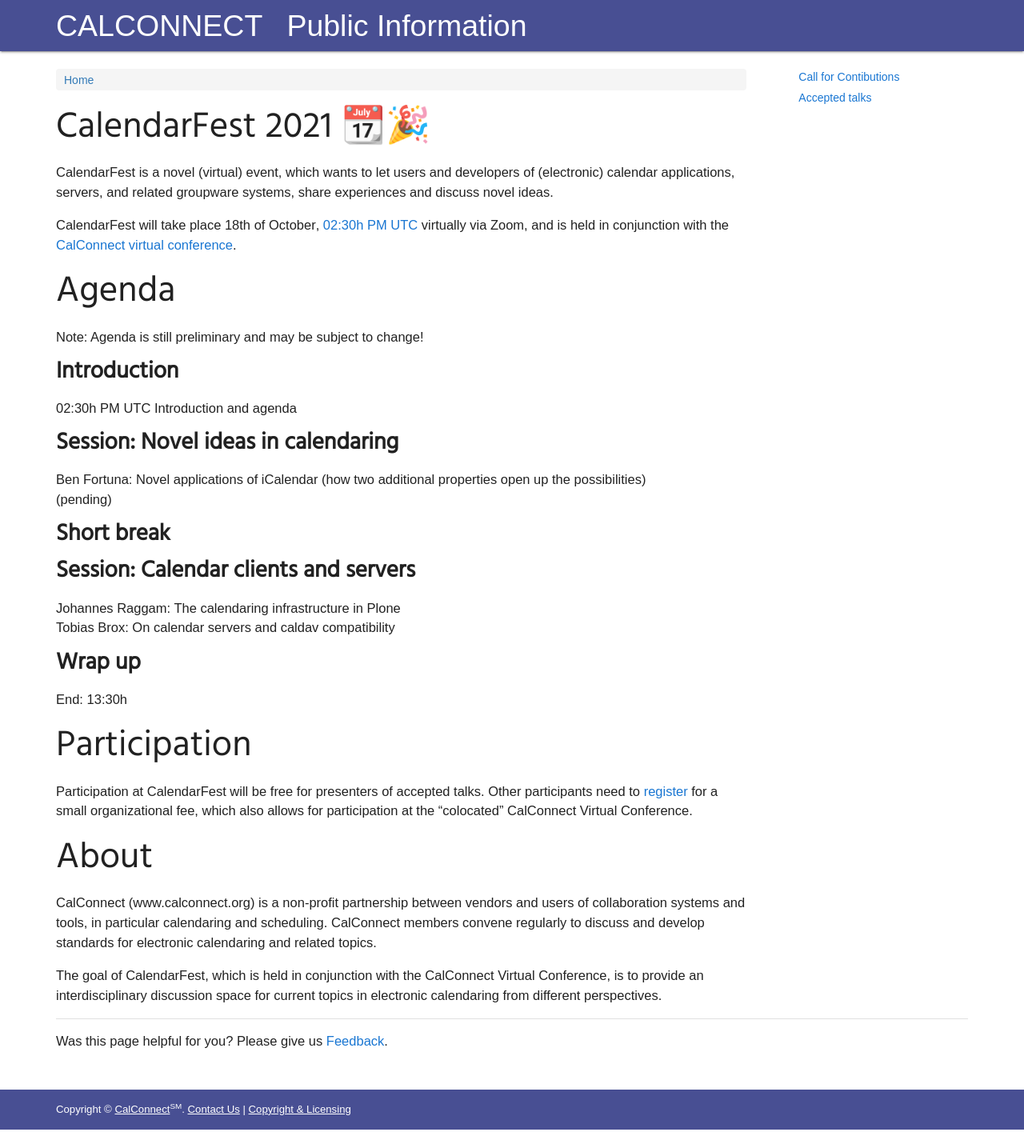
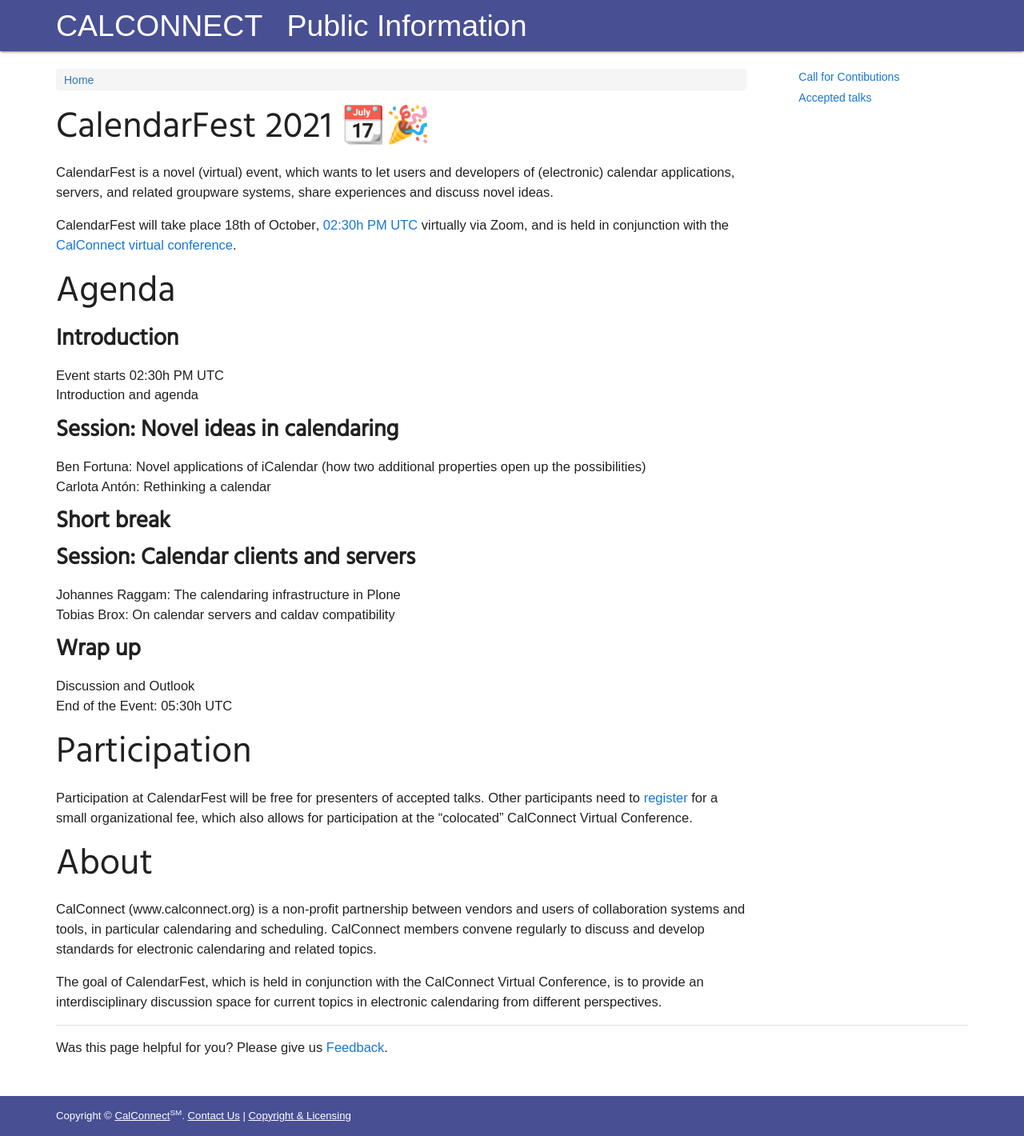
Before and after one commit to CalConnect/public, a Jekyll site: the page built from _pages/CalendarFest.md, in a window 1280 px wide. Shown: the whole page at 80% size. Built offline with Jekyll 4.4.1, drawn with Linux system fonts in a browser that asks for light colours; some web fonts are replaced.

Commit message:
Update CalendarFest.md

```diff
--- a/_pages/CalendarFest.md
+++ b/_pages/CalendarFest.md
@@ -14,14 +14,13 @@ CalendarFest will take place **18th of October**, [02:30h PM UTC](https://www.ti
 
 # Agenda
 
-Note: Agenda is still preliminary and may be subject to change!
-
 ### Introduction
-* 02:30h PM UTC Introduction and agenda
+* Event starts 02:30h PM UTC
+* Introduction and agenda
 
 ### Session: Novel ideas in calendaring
 * Ben Fortuna: Novel applications of iCalendar (how two additional properties open up the possibilities)
-* (pending)
+* Carlota Antón: Rethinking a calendar
 
 ### Short break
 
@@ -30,7 +29,8 @@ Note: Agenda is still preliminary and may be subject to change!
 * Tobias Brox: On calendar servers and caldav compatibility
 
 ### Wrap up
-* End: 13:30h
+* Discussion and Outlook
+* End of the Event: 05:30h UTC
 
 # Participation
 
```
